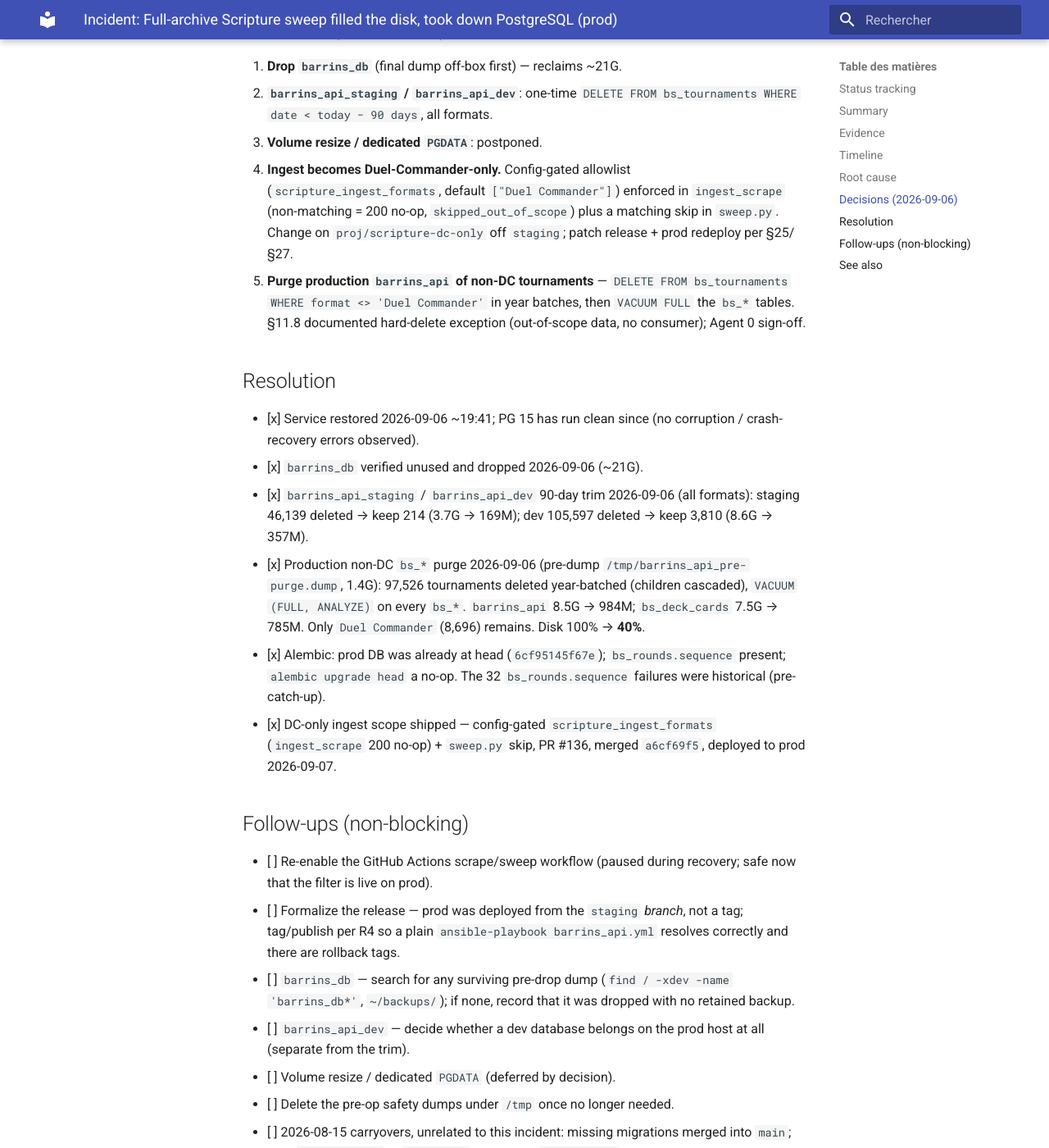
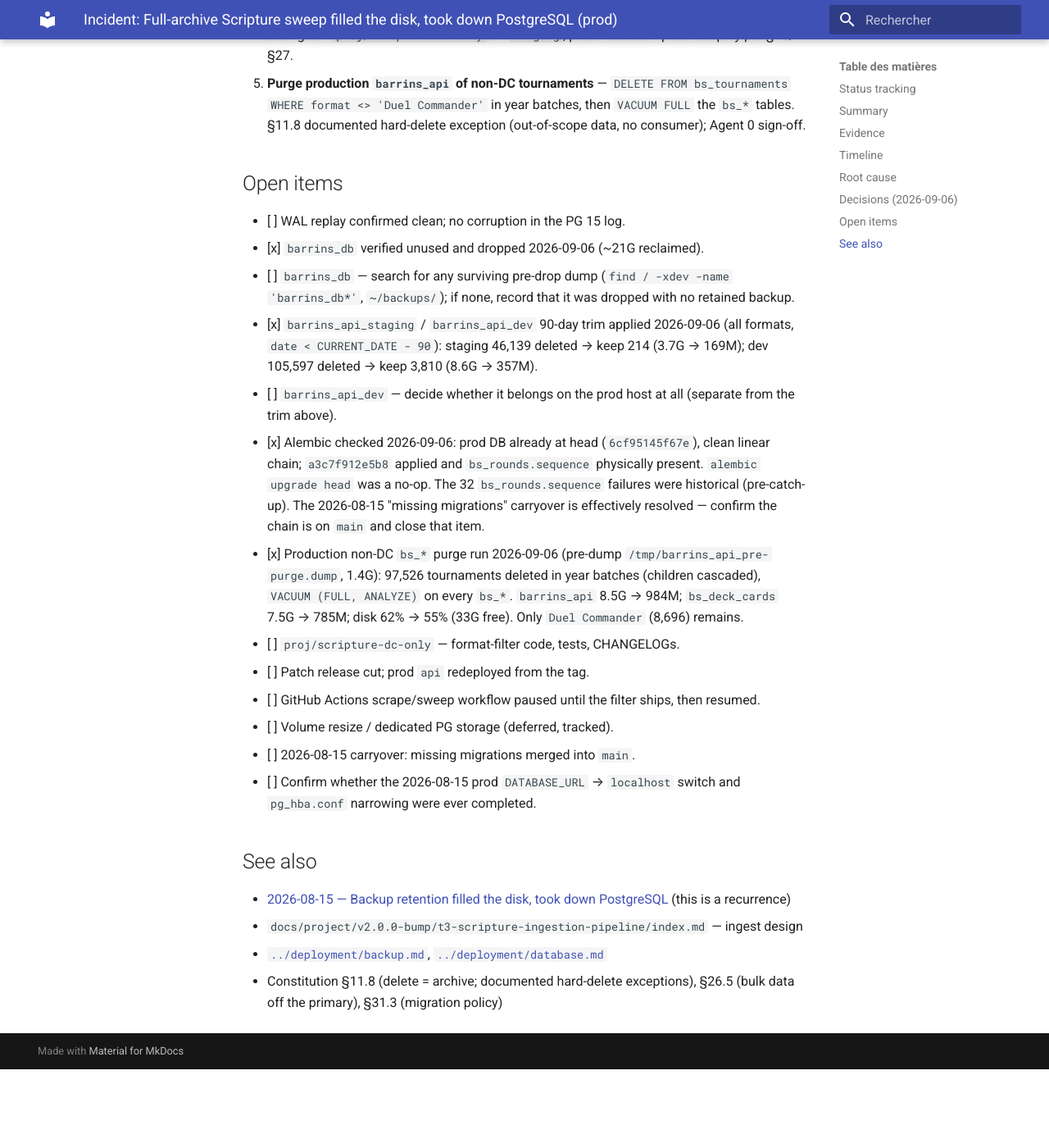
Before and after one commit to Spigushe/barrins-project, an MkDocs documentation site: the page built from docs/content/ops/incidents/2026-09-06-postgres-disk-full-scripture-sweep.md, in a window 1280 px wide and 1400 px high, scrolled down 4654 px. Shown: the whole window at 82% size. Built offline with MkDocs 1.6.1 and Material for MkDocs 9.7.7, drawn with Linux system fonts in a browser that asks for light colours; after the commit the page ends 5958 px from its top, so only the background shows below that; some of the changed text lies outside the part shown.

Commit message:
Revert "docs(ops): close the 2026-09-06 postgres disk-full incident"
This reverts commit c09a2f14e9eab068f4ec5675716c270af8d99699.

```diff
--- a/docs/content/ops/incidents/2026-09-06-postgres-disk-full-scripture-sweep.md
+++ b/docs/content/ops/incidents/2026-09-06-postgres-disk-full-scripture-sweep.md
@@ -4,7 +4,7 @@
 
 | Field | Value |
 | --- | --- |
-| Status | **Resolved** 2026-09-07 — service restored 2026-09-06 ~19:41; disk 100% → 40% (44G free); DC-only ingest filter (PR #136) merged and deployed to prod (`skipped_out_of_scope` live in prod `/openapi.json`). Non-blocking follow-ups tracked below. |
+| Status | Open — production restored 2026-09-06 ~19:41; reclamation done (disk 100% → 40%, 44G free); DC-only ingest filter (`proj/scripture-dc-only`) + release still to ship |
 | Severity | Critical — production `api.barrins-codex.org` failed every DB-backed request (Tolaria News, Tamiyo Scroll) for the duration |
 | Reported | 2026-09-06, ~16:20 (a `barrins-scripture-sweep --mode full` run finished reporting 3650 ingest failures) |
 | Service restored | 2026-09-06 ~19:41 — `postgresql@15-main` back `online`, both `/health` → 200 |
@@ -129,17 +129,7 @@ is the Debian meta-unit; the real service is `postgresql@15-main`
    off-box `pg_dump` did not run (the runbook's placeholder hostname
    was not substituted; `ssh` failed, the `DROP` in the same pasted
    block proceeded regardless), so no fresh dump was retained — see
-   Follow-ups.
-8. **2026-09-06 evening** — production `barrins_api` non-DC `bs_*` purge
-   (97,526 tournaments, year-batched, `VACUUM FULL`) → 8.5G → 984M; and
-   the `barrins_api_staging` / `barrins_api_dev` 90-day trims. Disk down
-   to **40% (44G free)**.
-9. **2026-09-07** — the DC-only ingest filter (PR #136, merge commit
-   `a6cf69f5`) merged to `staging` and deployed to prod
-   (`ansible-playbook barrins_api.yml -e fastapi_backend_release_tag=staging`,
-   `ok=41 changed=13 failed=0`). `skipped_out_of_scope` confirmed in
-   prod `/openapi.json`; `/health` 200. Incident closed — remaining
-   items are non-blocking.
+   Open items.
 
 ## Root cause
 
@@ -183,44 +173,41 @@ is the Debian meta-unit; the real service is `postgresql@15-main`
    hard-delete exception (out-of-scope data, no consumer); Agent 0
    sign-off.
 
-## Resolution
+## Open items
 
-- [x] Service restored 2026-09-06 ~19:41; PG 15 has run clean since (no
-      corruption / crash-recovery errors observed).
-- [x] `barrins_db` verified unused and dropped 2026-09-06 (~21G).
-- [x] `barrins_api_staging` / `barrins_api_dev` 90-day trim 2026-09-06
-      (all formats): staging 46,139 deleted → keep 214 (3.7G → 169M);
-      dev 105,597 deleted → keep 3,810 (8.6G → 357M).
-- [x] Production non-DC `bs_*` purge 2026-09-06 (pre-dump
-      `/tmp/barrins_api_pre-purge.dump`, 1.4G): 97,526 tournaments
-      deleted year-batched (children cascaded), `VACUUM (FULL, ANALYZE)`
-      on every `bs_*`. `barrins_api` 8.5G → 984M; `bs_deck_cards` 7.5G →
-      785M. Only `Duel Commander` (8,696) remains. Disk 100% → **40%**.
-- [x] Alembic: prod DB was already at head (`6cf95145f67e`);
-      `bs_rounds.sequence` present; `alembic upgrade head` a no-op. The
-      32 `bs_rounds.sequence` failures were historical (pre-catch-up).
-- [x] DC-only ingest scope shipped — config-gated
-      `scripture_ingest_formats` (`ingest_scrape` 200 no-op) + `sweep.py`
-      skip, PR #136, merged `a6cf69f5`, deployed to prod 2026-09-07.
-
-## Follow-ups (non-blocking)
-
-- [ ] Re-enable the GitHub Actions scrape/sweep workflow (paused during
-      recovery; safe now that the filter is live on prod).
-- [ ] Formalize the release — prod was deployed from the `staging`
-      *branch*, not a tag; tag/publish per R4 so a plain
-      `ansible-playbook barrins_api.yml` resolves correctly and there
-      are rollback tags.
+- [ ] WAL replay confirmed clean; no corruption in the PG 15 log.
+- [x] `barrins_db` verified unused and dropped 2026-09-06 (~21G
+      reclaimed).
 - [ ] `barrins_db` — search for any surviving pre-drop dump
       (`find / -xdev -name 'barrins_db*'`, `~/backups/`); if none,
       record that it was dropped with no retained backup.
-- [ ] `barrins_api_dev` — decide whether a dev database belongs on the
-      prod host at all (separate from the trim).
-- [ ] Volume resize / dedicated `PGDATA` (deferred by decision).
-- [ ] Delete the pre-op safety dumps under `/tmp` once no longer needed.
-- [ ] 2026-08-15 carryovers, unrelated to this incident: missing
-      migrations merged into `main`; prod `DATABASE_URL` → `localhost`
-      switch and `pg_hba.conf` narrowing.
+- [x] `barrins_api_staging` / `barrins_api_dev` 90-day trim applied
+      2026-09-06 (all formats, `date < CURRENT_DATE - 90`): staging
+      46,139 deleted → keep 214 (3.7G → 169M); dev 105,597 deleted →
+      keep 3,810 (8.6G → 357M).
+- [ ] `barrins_api_dev` — decide whether it belongs on the prod host
+      at all (separate from the trim above).
+- [x] Alembic checked 2026-09-06: prod DB already at head
+      (`6cf95145f67e`), clean linear chain; `a3c7f912e5b8` applied and
+      `bs_rounds.sequence` physically present. `alembic upgrade head`
+      was a no-op. The 32 `bs_rounds.sequence` failures were historical
+      (pre-catch-up). The 2026-08-15 "missing migrations" carryover is
+      effectively resolved — confirm the chain is on `main` and close
+      that item.
+- [x] Production non-DC `bs_*` purge run 2026-09-06 (pre-dump
+      `/tmp/barrins_api_pre-purge.dump`, 1.4G): 97,526 tournaments
+      deleted in year batches (children cascaded),
+      `VACUUM (FULL, ANALYZE)` on every `bs_*`. `barrins_api` 8.5G →
+      984M; `bs_deck_cards` 7.5G → 785M; disk 62% → 55% (33G free).
+      Only `Duel Commander` (8,696) remains.
+- [ ] `proj/scripture-dc-only` — format-filter code, tests, CHANGELOGs.
+- [ ] Patch release cut; prod `api` redeployed from the tag.
+- [ ] GitHub Actions scrape/sweep workflow paused until the filter
+      ships, then resumed.
+- [ ] Volume resize / dedicated PG storage (deferred, tracked).
+- [ ] 2026-08-15 carryover: missing migrations merged into `main`.
+- [ ] Confirm whether the 2026-08-15 prod `DATABASE_URL` → `localhost`
+      switch and `pg_hba.conf` narrowing were ever completed.
 
 ## See also
 
--- a/docs/content/ops/incidents/index.md
+++ b/docs/content/ops/incidents/index.md
@@ -2,5 +2,5 @@
 
 | Date | Issue | Status |
 | ---- | ----- | ------ |
-| 2026-09-06 | [Full-archive Scripture sweep filled the disk, took down PostgreSQL (prod)](./2026-09-06-postgres-disk-full-scripture-sweep.md) | Resolved |
+| 2026-09-06 | [Full-archive Scripture sweep filled the disk, took down PostgreSQL (prod)](./2026-09-06-postgres-disk-full-scripture-sweep.md) | Open |
 | 2026-08-15 | [Backup retention filled the disk, took down PostgreSQL (prod + staging)](./2026-08-15-postgres-disk-full.md) | Resolved |
```
